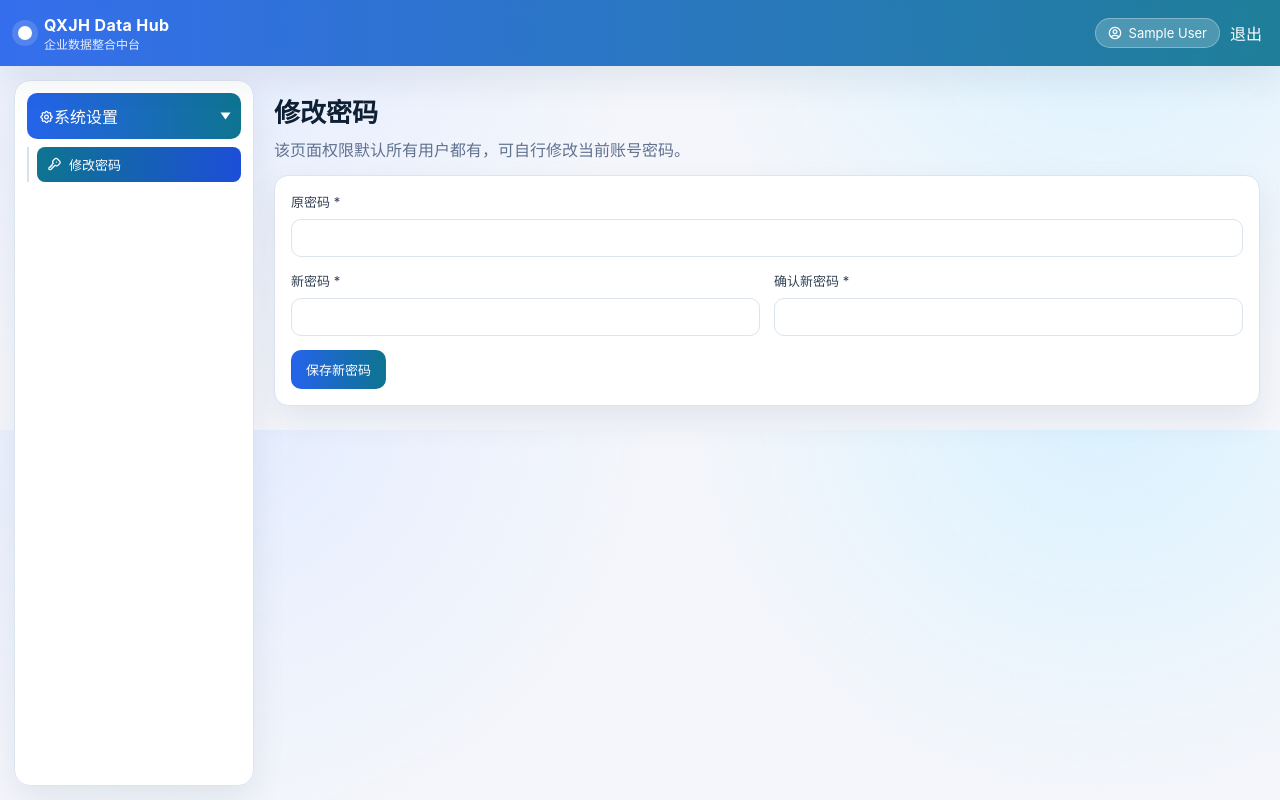
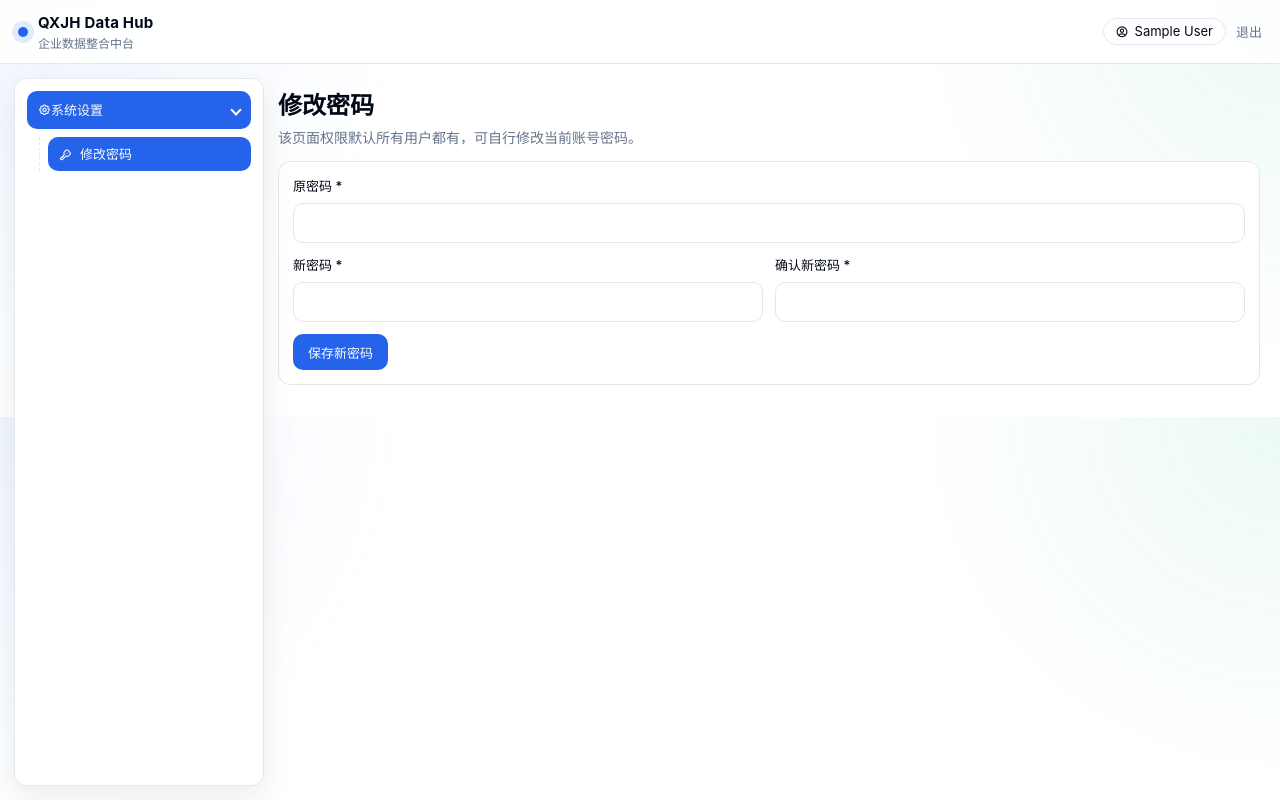
Before and after one commit to sb12358/qxjh, a Flask app: page /admin/change-password in a window 1280 px wide. Run offline with Flask 3, Linux system fonts and the light colour scheme; the visitor is signed in with stand-in values (Sample User, id 1); some libraries are stand-ins or nearby versions.

Commit message:
feat(ui): migrate full app styling to shadcn-inspired design system

```diff
--- a/app/static/css/style.css
+++ b/app/static/css/style.css
@@ -1,29 +1,39 @@
 :root {
-  --bg: #f4f6fb;
-  --panel: #ffffff;
-  --panel-soft: #f7fafc;
-  --ink: #0f1f34;
-  --ink-soft: #61728f;
-  --line: #dce4f0;
-  --brand: #2563eb;
-  --brand-strong: #1d4ed8;
-  --warn: #be123c;
-  --ok: #047857;
-  --shadow: 0 14px 34px rgba(15, 35, 60, 0.08);
+  --background: 0 0% 100%;
+  --foreground: 222.2 84% 4.9%;
+  --card: 0 0% 100%;
+  --card-foreground: 222.2 84% 4.9%;
+  --muted: 210 40% 96.1%;
+  --muted-foreground: 215.4 16.3% 46.9%;
+  --border: 214.3 31.8% 91.4%;
+  --input: 214.3 31.8% 91.4%;
+  --primary: 221.2 83.2% 53.3%;
+  --primary-foreground: 210 40% 98%;
+  --secondary: 210 40% 96.1%;
+  --secondary-foreground: 222.2 47.4% 11.2%;
+  --destructive: 0 72.2% 50.6%;
+  --destructive-foreground: 210 40% 98%;
+  --ring: 221.2 83.2% 53.3%;
+  --radius: 0.625rem;
 }
 
 * {
   box-sizing: border-box;
 }
 
+html,
 body {
   margin: 0;
-  color: var(--ink);
+  padding: 0;
+}
+
+body {
+  font-family: "Inter", "SF Pro SC", "PingFang SC", "Microsoft YaHei", sans-serif;
+  color: hsl(var(--foreground));
   background:
-    radial-gradient(circle at 16% -8%, #e3ecff 0, transparent 38%),
-    radial-gradient(circle at 86% -10%, #d9f2ff 0, transparent 34%),
-    var(--bg);
-  font-family: "Inter", "SF Pro SC", "PingFang SC", "Microsoft YaHei", sans-serif;
+    radial-gradient(circle at 0% 0%, rgba(59, 130, 246, 0.08), transparent 30%),
+    radial-gradient(circle at 100% 0%, rgba(16, 185, 129, 0.08), transparent 28%),
+    hsl(var(--background));
 }
 
 .topbar {
@@ -31,110 +41,125 @@ body {
   top: 0;
   left: 0;
   right: 0;
-  z-index: 20;
-  height: 66px;
+  z-index: 40;
+  height: 64px;
   display: flex;
   align-items: center;
   justify-content: space-between;
   padding: 0 18px;
-  backdrop-filter: blur(8px);
-  background: linear-gradient(90deg, rgba(37, 99, 235, 0.92), rgba(14, 116, 144, 0.92));
-  color: #fff;
-  box-shadow: var(--shadow);
+  border-bottom: 1px solid hsl(var(--border));
+  background: rgba(255, 255, 255, 0.88);
+  backdrop-filter: blur(10px);
 }
 
 .brand-wrap {
   display: flex;
   align-items: center;
-  gap: 12px;
+  gap: 10px;
 }
 
 .brand-dot {
-  width: 14px;
-  height: 14px;
-  border-radius: 50%;
-  background: #fff;
-  box-shadow: 0 0 0 6px rgba(255, 255, 255, 0.15);
+  width: 10px;
+  height: 10px;
+  border-radius: 9999px;
+  background: hsl(var(--primary));
+  box-shadow: 0 0 0 6px rgba(59, 130, 246, 0.15);
 }
 
 .brand-title {
+  font-size: 15px;
   font-weight: 700;
-  font-size: 16px;
-  letter-spacing: 0.4px;
+  letter-spacing: 0.2px;
 }
 
 .brand-sub {
+  margin-top: 2px;
   font-size: 12px;
-  opacity: 0.88;
+  color: hsl(var(--muted-foreground));
 }
 
 .userbox {
   display: flex;
+  align-items: center;
   gap: 10px;
-  align-items: center;
 }
 
 .badge {
   display: inline-flex;
   align-items: center;
   gap: 6px;
-  background: rgba(255, 255, 255, 0.2);
-  border: 1px solid rgba(255, 255, 255, 0.3);
-  border-radius: 999px;
+  border: 1px solid hsl(var(--border));
+  background: hsl(var(--card));
+  color: hsl(var(--foreground));
+  border-radius: 9999px;
   padding: 6px 12px;
+  font-size: 13px;
+  line-height: 1;
+}
+
+.text-link {
+  color: hsl(var(--muted-foreground));
+  text-decoration: none;
   font-size: 13px;
 }
 
-.text-link {
-  color: #fff;
-  text-decoration: none;
+.text-link:hover {
+  color: hsl(var(--foreground));
 }
 
 .sidebar {
   position: fixed;
-  top: 80px;
+  top: 78px;
   left: 14px;
   bottom: 14px;
-  width: 240px;
+  width: 250px;
+  overflow-y: auto;
+  border: 1px solid hsl(var(--border));
+  border-radius: calc(var(--radius) + 2px);
+  background: hsl(var(--card));
   padding: 12px;
-  border: 1px solid var(--line);
-  border-radius: 16px;
-  background: rgba(255, 255, 255, 0.98);
-  box-shadow: var(--shadow);
-  overflow-y: auto;
-}
-
-.menu-item {
-  display: flex;
-  align-items: center;
-  gap: 8px;
-  text-decoration: none;
-  color: var(--ink);
-  margin-bottom: 8px;
-  padding: 11px 12px;
-  border-radius: 10px;
-  transition: all 0.18s ease;
-}
-
-.menu-item:hover {
-  background: #eaf5f4;
-}
-
-.menu-item.active {
-  color: #fff;
-  background: linear-gradient(90deg, var(--brand), #0e7490);
+  box-shadow: 0 12px 32px rgba(15, 23, 42, 0.08);
 }
 
 .menu-group {
   margin-bottom: 8px;
 }
 
+.menu-item,
+.submenu-item {
+  display: flex;
+  align-items: center;
+  gap: 8px;
+  width: 100%;
+  text-decoration: none;
+  color: hsl(var(--foreground));
+  border: 1px solid transparent;
+  border-radius: var(--radius);
+  font-size: 13px;
+  line-height: 1;
+}
+
+.menu-item {
+  min-height: 38px;
+  padding: 0 10px;
+  margin-bottom: 8px;
+}
+
+.menu-item:hover,
+.submenu-item:hover {
+  background: hsl(var(--muted));
+}
+
+.menu-item.active,
+.submenu-item.active {
+  background: hsl(var(--primary));
+  color: hsl(var(--primary-foreground));
+}
+
 .menu-summary {
   list-style: none;
+  justify-content: space-between;
   cursor: pointer;
-  display: flex;
-  align-items: center;
-  justify-content: space-between;
 }
 
 .menu-summary::-webkit-details-marker {
@@ -142,51 +167,36 @@ body {
 }
 
 .menu-caret {
-  width: 0;
-  height: 0;
-  border-top: 5px solid transparent;
-  border-bottom: 5px solid transparent;
-  border-left: 7px solid currentColor;
-  transition: transform 0.2s ease;
+  width: 8px;
+  height: 8px;
+  border-right: 2px solid currentColor;
+  border-bottom: 2px solid currentColor;
+  transform: rotate(-45deg);
+  transition: transform 0.18s ease;
 }
 
 .menu-group[open] .menu-caret {
-  transform: rotate(90deg);
+  transform: rotate(45deg);
 }
 
 .submenu {
-  margin-top: 6px;
+  border-left: 1px dashed hsl(var(--border));
+  margin: 4px 0 6px 12px;
   padding-left: 8px;
-  border-left: 2px solid #d5e3ee;
 }
 
 .submenu-item {
-  display: flex;
-  align-items: center;
-  gap: 7px;
-  text-decoration: none;
-  color: #355169;
+  min-height: 34px;
+  padding: 0 10px;
   margin: 6px 0;
-  padding: 8px 10px;
-  border-radius: 8px;
-  font-size: 13px;
-}
-
-.submenu-item:hover {
-  background: #edf7ff;
-}
-
-.submenu-item.active {
-  color: #fff;
-  background: linear-gradient(90deg, #0e7490, #1d4ed8);
 }
 
 .content {
-  padding: 92px 20px 24px 274px;
+  padding: 86px 20px 20px 278px;
 }
 
 .content-auth {
-  padding: 92px 20px 24px;
+  padding: 86px 20px 20px;
 }
 
 .page-head {
@@ -195,67 +205,66 @@ body {
 
 .page-head h2 {
   margin: 0;
-  font-size: 26px;
+  font-size: 24px;
+  font-weight: 700;
 }
 
 .page-head p {
-  margin: 8px 0 0;
-  color: var(--ink-soft);
+  margin: 6px 0 0;
+  color: hsl(var(--muted-foreground));
+  font-size: 14px;
 }
 
 .page-head-inline {
   display: flex;
+  align-items: center;
   justify-content: space-between;
-  align-items: center;
-  gap: 14px;
+  gap: 12px;
 }
 
 .metric-grid {
   display: grid;
-  grid-template-columns: repeat(auto-fit, minmax(180px, 1fr));
-  gap: 14px;
-  margin-bottom: 16px;
+  grid-template-columns: repeat(auto-fit, minmax(200px, 1fr));
+  gap: 12px;
+  margin-bottom: 14px;
 }
 
 .metric-card {
-  background: var(--panel);
-  border: 1px solid var(--line);
-  border-radius: 14px;
+  border: 1px solid hsl(var(--border));
+  background: hsl(var(--card));
+  border-radius: calc(var(--radius) + 2px);
   padding: 16px;
-  box-shadow: var(--shadow);
 }
 
 .metric-card span {
+  color: hsl(var(--muted-foreground));
   font-size: 13px;
-  color: var(--ink-soft);
 }
 
 .metric-card strong {
+  margin-top: 8px;
   display: block;
-  margin-top: 6px;
-  font-size: 32px;
-  line-height: 1;
+  font-size: 30px;
+  font-weight: 700;
 }
 
 .panel-grid {
   display: grid;
-  grid-template-columns: 1fr;
 }
 
 .panel {
-  background: var(--panel);
-  border: 1px solid var(--line);
-  border-radius: 14px;
-  box-shadow: var(--shadow);
-  padding: 16px;
+  border: 1px solid hsl(var(--border));
+  background: hsl(var(--card));
+  border-radius: calc(var(--radius) + 2px);
+  padding: 14px;
+  margin-bottom: 12px;
 }
 
 .table-wrap {
-  border-radius: 14px;
+  border: 1px solid hsl(var(--border));
+  background: hsl(var(--card));
+  border-radius: calc(var(--radius) + 2px);
   overflow: auto;
-  border: 1px solid var(--line);
-  background: var(--panel);
-  box-shadow: var(--shadow);
 }
 
 .settlement-table-wrap {
@@ -266,22 +275,6 @@ body {
   min-width: 1400px;
 }
 
-.settlement-table-wrap thead th {
-  position: sticky;
-  top: 0;
-  z-index: 2;
-  background: #eef4ff;
-  font-weight: 600;
-}
-
-.settlement-table-wrap tbody tr:nth-child(even) {
-  background: #fafcff;
-}
-
-.settlement-table-wrap tbody tr:hover {
-  background: #eef6ff;
-}
-
 table {
   width: 100%;
   border-collapse: collapse;
@@ -290,32 +283,33 @@ table {
 
 th,
 td {
+  border-bottom: 1px solid hsl(var(--border));
   text-align: left;
-  padding: 12px;
-  border-bottom: 1px solid #e8eef6;
-  vertical-align: middle;
+  padding: 11px 12px;
+  font-size: 13px;
 }
 
 th {
-  font-size: 13px;
-  color: #334155;
-  background: var(--panel-soft);
+  position: sticky;
+  top: 0;
+  z-index: 2;
+  background: hsl(var(--muted));
+  color: hsl(var(--muted-foreground));
+  font-weight: 600;
 }
 
-.tag {
-  display: inline-flex;
-  align-items: center;
-  border-radius: 999px;
-  padding: 5px 10px;
-  font-size: 12px;
-  color: #0b4f6a;
-  background: #dff3ff;
+tbody tr:nth-child(even) {
+  background: rgba(2, 132, 199, 0.03);
+}
+
+tbody tr:hover {
+  background: rgba(59, 130, 246, 0.08);
 }
 
 .form-grid {
   display: grid;
-  gap: 14px;
   grid-template-columns: repeat(2, minmax(0, 1fr));
+  gap: 12px;
 }
 
 .field {
@@ -330,32 +324,58 @@ th {
 
 label {
   font-size: 13px;
-  color: #334155;
+  font-weight: 500;
+  color: hsl(var(--foreground));
 }
 
 input,
-select {
-  border: 1px solid var(--line);
-  border-radius: 10px;
-  background: #fff;
-  padding: 10px 12px;
+select,
+textarea,
+button {
+  font-family: inherit;
+}
+
+input,
+select,
+textarea {
+  width: 100%;
+  min-height: 40px;
+  border: 1px solid hsl(var(--input));
+  border-radius: var(--radius);
+  padding: 8px 10px;
+  background: hsl(var(--background));
+  color: hsl(var(--foreground));
   font-size: 14px;
+  outline: none;
+}
+
+input:focus,
+select:focus,
+textarea:focus {
+  border-color: hsl(var(--ring));
+  box-shadow: 0 0 0 2px rgba(59, 130, 246, 0.18);
+}
+
+input[type="checkbox"] {
+  width: 16px;
+  min-height: 16px;
+  padding: 0;
 }
 
 .checkbox-grid {
   display: grid;
+  grid-template-columns: repeat(auto-fit, minmax(180px, 1fr));
   gap: 10px;
-  grid-template-columns: repeat(auto-fit, minmax(180px, 1fr));
 }
 
 .checkbox-card {
   display: flex;
   align-items: center;
   gap: 8px;
-  border: 1px solid var(--line);
-  background: #fff;
-  border-radius: 10px;
-  padding: 10px;
+  border: 1px solid hsl(var(--border));
+  border-radius: var(--radius);
+  padding: 9px 10px;
+  background: hsl(var(--background));
 }
 
 .checkbox-inline {
@@ -373,65 +393,79 @@ select {
 
 .btn {
   display: inline-flex;
+  align-items: center;
   justify-content: center;
+  min-height: 36px;
+  border-radius: var(--radius);
+  border: 1px solid transparent;
+  padding: 0 14px;
+  text-decoration: none;
+  cursor: pointer;
+  font-size: 13px;
+  font-weight: 500;
+}
+
+.btn-primary {
+  background: hsl(var(--primary));
+  color: hsl(var(--primary-foreground));
+}
+
+.btn-primary:hover {
+  filter: brightness(0.95);
+}
+
+.btn-secondary {
+  background: hsl(var(--secondary));
+  border-color: hsl(var(--border));
+  color: hsl(var(--secondary-foreground));
+}
+
+.btn-ghost {
+  background: transparent;
+  border-color: hsl(var(--border));
+  color: hsl(var(--foreground));
+}
+
+.btn-danger {
+  background: hsl(var(--destructive));
+  color: hsl(var(--destructive-foreground));
+}
+
+.tag {
+  display: inline-flex;
   align-items: center;
-  border-radius: 10px;
-  border: 1px solid transparent;
-  cursor: pointer;
-  text-decoration: none;
-  padding: 9px 14px;
+  border: 1px solid hsl(var(--border));
+  background: hsl(var(--muted));
+  border-radius: 9999px;
+  padding: 2px 10px;
+  font-size: 12px;
+  color: hsl(var(--muted-foreground));
+}
+
+.flash {
+  border: 1px solid hsl(var(--border));
+  border-radius: var(--radius);
+  padding: 10px 12px;
+  margin-bottom: 12px;
   font-size: 13px;
 }
 
-.btn-primary {
-  color: #fff;
-  background: linear-gradient(90deg, var(--brand), #0e7490);
-}
-
-.btn-primary:hover {
-  background: linear-gradient(90deg, var(--brand-strong), #155e75);
-}
-
-.btn-secondary {
-  color: #1f4257;
-  border-color: #b8d0df;
-  background: #edf7ff;
-}
-
-.btn-ghost {
-  color: #1f4257;
-  border-color: #cdd8e6;
-  background: #fff;
-}
-
-.btn-danger {
-  color: #fff;
-  background: var(--warn);
-}
-
-.flash {
-  border-radius: 10px;
-  padding: 10px 12px;
-  margin-bottom: 12px;
-  border: 1px solid;
-}
-
 .flash.error {
-  background: #ffe8ee;
-  border-color: #fecdd7;
-  color: #9f1239;
+  background: rgba(239, 68, 68, 0.08);
+  border-color: rgba(239, 68, 68, 0.3);
+  color: hsl(var(--destructive));
 }
 
 .flash.success {
-  background: #e7f9f1;
-  border-color: #bbf7d0;
-  color: var(--ok);
+  background: rgba(16, 185, 129, 0.1);
+  border-color: rgba(16, 185, 129, 0.35);
+  color: #047857;
 }
 
 .hint {
   margin: 0;
-  color: var(--ink-soft);
   font-size: 13px;
+  color: hsl(var(--muted-foreground));
 }
 
 .login-single {
@@ -442,21 +476,17 @@ select {
 }
 
 .login-card {
-  border: 1px solid var(--line);
-  border-radius: 16px;
-  background: var(--panel);
-  box-shadow: var(--shadow);
-  padding: 22px;
   width: 100%;
-  max-width: 560px;
-}
-
-.ti {
-  font-size: 15px;
+  max-width: 480px;
+  border: 1px solid hsl(var(--border));
+  border-radius: calc(var(--radius) + 2px);
+  background: hsl(var(--card));
+  padding: 18px;
+  box-shadow: 0 18px 40px rgba(15, 23, 42, 0.08);
 }
 
 .login-card h2 {
-  margin-top: 0;
+  margin: 0 0 12px;
 }
 
 .form-stack {
@@ -470,15 +500,15 @@ select {
     position: static;
     width: auto;
     margin: 76px 12px 0;
+    max-height: none;
   }
 
   .content {
-    padding: 14px;
+    padding: 16px;
   }
-
 }
 
-@media (max-width: 740px) {
+@media (max-width: 760px) {
   .form-grid {
     grid-template-columns: 1fr;
   }
--- a/app/templates/base.html
+++ b/app/templates/base.html
@@ -145,7 +145,6 @@
     <meta charset="UTF-8" />
     <meta name="viewport" content="width=device-width, initial-scale=1.0" />
     <title>{% block title %}QXJH 数据中台{% endblock %}</title>
-    <link rel="stylesheet" href="https://cdn.jsdelivr.net/npm/@tabler/core@1.0.0-beta20/dist/css/tabler.min.css" />
     <link rel="stylesheet" href="https://cdn.jsdelivr.net/npm/@tabler/icons-webfont@3.24.0/tabler-icons.min.css" />
     <link rel="stylesheet" href="{{ url_for('static', filename='css/style.css') }}" />
   </head>
@@ -165,7 +164,6 @@
       {% endwith %}
       {% block content %}{% endblock %}
     </main>
-    <script src="https://cdn.jsdelivr.net/npm/@tabler/core@1.0.0-beta20/dist/js/tabler.min.js"></script>
     <script src="https://unpkg.com/react@18/umd/react.production.min.js"></script>
     <script src="https://unpkg.com/react-dom@18/umd/react-dom.production.min.js"></script>
     <script id="react-shell-data" type="application/json">{{ shell_data|tojson }}</script>
```
